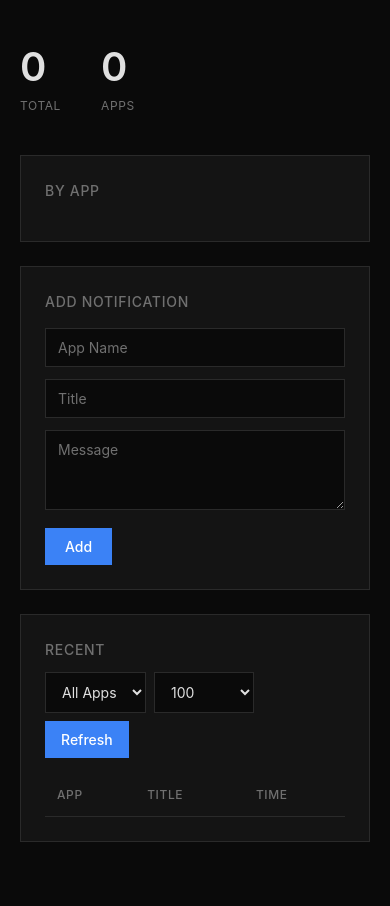
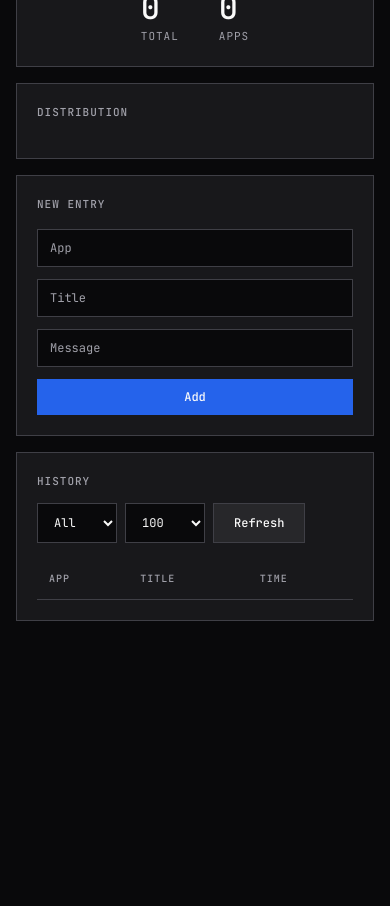
Before and after one commit to cobanov/notification-relay, a plain HTML site: page app/static/index.html in a window 390 px wide. Shown: the part 100-1006 px from the top of the page. After the commit the page ends 844 px from the top, so only its background shows below. Drawn offline with Linux system fonts and the light colour scheme; no server answers.

Commit message:
Enhance docker-compose configuration with timezone settings for PostgreSQL; update HTML structure and styles for improved UI/UX in notifications dashboard; refine JavaScript functions for better time formatting and notification handling.

```diff
--- a/app/static/index.html
+++ b/app/static/index.html
@@ -5,15 +5,19 @@
     <meta name="viewport" content="width=device-width, initial-scale=1.0">
     <title>Notifications</title>
     <link rel="stylesheet" href="/static/styles.css">
+    <link rel="preconnect" href="https://fonts.googleapis.com">
+    <link rel="preconnect" href="https://fonts.gstatic.com" crossorigin>
+    <link href="https://fonts.googleapis.com/css2?family=JetBrains+Mono:wght@400;500&display=swap" rel="stylesheet">
 </head>
 <body>
-    <div class="container">
-        <header>
-            <h1>Notifications</h1>
-            <span class="updated" id="lastUpdated"></span>
-        </header>
+    <nav>
+        <div class="nav-brand">Notifications</div>
+        <div class="nav-meta" id="lastUpdated"></div>
+    </nav>
 
-        <section class="stats">
+    <main>
+        <div class="grid">
+            <div class="card stats-card">
                 <div class="stat">
                     <span class="stat-value" id="totalNotifications">0</span>
                     <span class="stat-label">Total</span>
@@ -22,42 +26,44 @@
                     <span class="stat-value" id="uniqueApps">0</span>
                     <span class="stat-label">Apps</span>
                 </div>
-        </section>
+            </div>
 
-        <section class="panel">
-            <h2>By App</h2>
+            <div class="card chart-card">
+                <div class="card-header">Distribution</div>
                 <div id="appChart" class="chart"></div>
-        </section>
+            </div>
+        </div>
 
-        <section class="panel">
-            <h2>Add Notification</h2>
-            <div class="message success" id="successMessage">Added successfully</div>
-            <div class="message error" id="errorMessage">Failed to add</div>
+        <div class="card form-card">
+            <div class="card-header">New Entry</div>
+            <div class="toast success" id="successMessage">Added</div>
+            <div class="toast error" id="errorMessage">Failed</div>
             <form id="addForm">
-                <div class="form-row">
-                    <input type="text" id="appName" placeholder="App Name" required>
+                <div class="form-grid">
+                    <input type="text" id="appName" placeholder="App" required>
                     <input type="text" id="title" placeholder="Title" required>
-                </div>
                     <textarea id="text" placeholder="Message" required></textarea>
                     <button type="submit">Add</button>
+                </div>
             </form>
-        </section>
+        </div>
 
-        <section class="panel">
-            <div class="toolbar">
-                <h2>Recent</h2>
-                <div class="filters">
+        <div class="card table-card">
+            <div class="card-header">
+                <span>History</span>
+                <div class="controls">
                     <select id="filterApp">
-                        <option value="">All Apps</option>
+                        <option value="">All</option>
                     </select>
                     <select id="limitSelect">
                         <option value="50">50</option>
                         <option value="100" selected>100</option>
                         <option value="200">200</option>
                     </select>
-                    <button type="button" onclick="refresh()">Refresh</button>
+                    <button type="button" class="btn-secondary" onclick="refresh()">Refresh</button>
                 </div>
             </div>
+            <div class="table-wrap">
                 <table>
                     <thead>
                         <tr>
@@ -69,8 +75,10 @@
                     </thead>
                     <tbody id="notificationsTable"></tbody>
                 </table>
-        </section>
             </div>
+        </div>
+    </main>
+
     <script src="/static/script.js"></script>
 </body>
 </html>
--- a/app/static/styles.css
+++ b/app/static/styles.css
@@ -1,12 +1,15 @@
 :root {
-    --bg: #0a0a0a;
-    --surface: #141414;
-    --border: #2a2a2a;
-    --text: #e0e0e0;
-    --text-dim: #707070;
-    --accent: #3b82f6;
-    --success: #22c55e;
+    --bg: #09090b;
+    --surface: #18181b;
+    --surface-2: #27272a;
+    --border: #3f3f46;
+    --text: #fafafa;
+    --text-muted: #a1a1aa;
+    --accent: #2563eb;
+    --accent-hover: #1d4ed8;
+    --success: #10b981;
     --error: #ef4444;
+    --font-mono: 'JetBrains Mono', monospace;
 }
 
 * {
@@ -16,77 +19,92 @@
 }
 
 body {
-    font-family: -apple-system, BlinkMacSystemFont, 'SF Pro Text', system-ui, sans-serif;
+    font-family: var(--font-mono);
     background: var(--bg);
     color: var(--text);
-    line-height: 1.5;
+    font-size: 13px;
+    line-height: 1.6;
     min-height: 100vh;
 }
 
-.container {
-    max-width: 1200px;
-    margin: 0 auto;
-    padding: 40px 20px;
-}
-
-header {
+nav {
+    position: sticky;
+    top: 0;
+    z-index: 100;
     display: flex;
     justify-content: space-between;
     align-items: center;
-    margin-bottom: 40px;
-    padding-bottom: 20px;
+    padding: 16px 24px;
+    background: var(--bg);
     border-bottom: 1px solid var(--border);
 }
 
-h1 {
-    font-size: 1.5rem;
-    font-weight: 600;
-    letter-spacing: -0.02em;
+.nav-brand {
+    font-size: 14px;
+    font-weight: 500;
+    letter-spacing: 0.5px;
 }
 
-h2 {
-    font-size: 0.875rem;
-    font-weight: 500;
-    text-transform: uppercase;
-    letter-spacing: 0.05em;
-    color: var(--text-dim);
+.nav-meta {
+    font-size: 11px;
+    color: var(--text-muted);
+}
+
+main {
+    max-width: 1200px;
+    margin: 0 auto;
+    padding: 24px;
+}
+
+.grid {
+    display: grid;
+    grid-template-columns: 200px 1fr;
+    gap: 16px;
     margin-bottom: 16px;
 }
 
-.updated {
-    font-size: 0.75rem;
-    color: var(--text-dim);
+.card {
+    background: var(--surface);
+    border: 1px solid var(--border);
+    padding: 20px;
 }
 
-.stats {
+.card-header {
+    font-size: 11px;
+    font-weight: 500;
+    text-transform: uppercase;
+    letter-spacing: 1px;
+    color: var(--text-muted);
+    margin-bottom: 16px;
     display: flex;
-    gap: 40px;
-    margin-bottom: 40px;
+    justify-content: space-between;
+    align-items: center;
+}
+
+.stats-card {
+    display: flex;
+    flex-direction: column;
+    justify-content: center;
+    gap: 24px;
 }
 
 .stat {
     display: flex;
     flex-direction: column;
+    gap: 4px;
 }
 
 .stat-value {
-    font-size: 2.5rem;
-    font-weight: 600;
-    letter-spacing: -0.02em;
+    font-size: 32px;
+    font-weight: 500;
+    line-height: 1;
 }
 
 .stat-label {
-    font-size: 0.75rem;
-    color: var(--text-dim);
+    font-size: 11px;
+    color: var(--text-muted);
     text-transform: uppercase;
-    letter-spacing: 0.05em;
-}
-
-.panel {
-    background: var(--surface);
-    border: 1px solid var(--border);
-    padding: 24px;
-    margin-bottom: 24px;
+    letter-spacing: 1px;
 }
 
 .chart {
@@ -102,31 +120,35 @@ h2 {
 }
 
 .bar-label {
-    width: 120px;
-    font-size: 0.875rem;
-    color: var(--text-dim);
+    width: 100px;
+    font-size: 12px;
+    color: var(--text-muted);
     white-space: nowrap;
     overflow: hidden;
     text-overflow: ellipsis;
 }
 
 .bar-fill {
-    height: 24px;
+    height: 20px;
     background: var(--accent);
     display: flex;
     align-items: center;
     justify-content: flex-end;
     padding: 0 8px;
-    font-size: 0.75rem;
-    font-weight: 500;
-    min-width: 40px;
+    font-size: 11px;
+    min-width: 32px;
+    transition: width 0.3s ease;
 }
 
-.form-row {
+.form-card {
+    margin-bottom: 16px;
+}
+
+.form-grid {
     display: grid;
-    grid-template-columns: 1fr 1fr;
+    grid-template-columns: 1fr 1fr 2fr auto;
     gap: 12px;
-    margin-bottom: 12px;
+    align-items: start;
 }
 
 input, textarea, select {
@@ -134,13 +156,14 @@ input, textarea, select {
     border: 1px solid var(--border);
     color: var(--text);
     padding: 10px 12px;
-    font-size: 0.875rem;
-    font-family: inherit;
+    font-size: 12px;
+    font-family: var(--font-mono);
     width: 100%;
+    transition: border-color 0.2s;
 }
 
 input::placeholder, textarea::placeholder {
-    color: var(--text-dim);
+    color: var(--text-muted);
 }
 
 input:focus, textarea:focus, select:focus {
@@ -149,49 +172,49 @@ input:focus, textarea:focus, select:focus {
 }
 
 textarea {
-    resize: vertical;
-    min-height: 80px;
-    margin-bottom: 12px;
+    resize: none;
+    min-height: 38px;
+    height: 38px;
 }
 
 button {
     background: var(--accent);
-    color: white;
+    color: var(--text);
     border: none;
     padding: 10px 20px;
-    font-size: 0.875rem;
+    font-size: 12px;
     font-weight: 500;
     cursor: pointer;
-    font-family: inherit;
+    font-family: var(--font-mono);
+    transition: background 0.2s;
+    white-space: nowrap;
 }
 
 button:hover {
-    opacity: 0.9;
+    background: var(--accent-hover);
 }
 
-.toolbar {
-    display: flex;
-    justify-content: space-between;
-    align-items: center;
-    margin-bottom: 16px;
+.btn-secondary {
+    background: var(--surface-2);
+    border: 1px solid var(--border);
 }
 
-.toolbar h2 {
-    margin-bottom: 0;
+.btn-secondary:hover {
+    background: var(--border);
 }
 
-.filters {
+.controls {
     display: flex;
     gap: 8px;
 }
 
-.filters select {
+.controls select {
     width: auto;
-    min-width: 100px;
+    min-width: 80px;
 }
 
-.filters button {
-    padding: 10px 16px;
+.table-wrap {
+    overflow-x: auto;
 }
 
 table {
@@ -203,48 +226,52 @@ th, td {
     padding: 12px;
     text-align: left;
     border-bottom: 1px solid var(--border);
-    font-size: 0.875rem;
 }
 
 th {
     font-weight: 500;
-    color: var(--text-dim);
+    color: var(--text-muted);
     text-transform: uppercase;
-    font-size: 0.75rem;
-    letter-spacing: 0.05em;
+    font-size: 10px;
+    letter-spacing: 1px;
 }
 
-tr:hover {
-    background: rgba(255, 255, 255, 0.02);
+td {
+    font-size: 12px;
+}
+
+tr:hover td {
+    background: var(--surface-2);
 }
 
 .app-tag {
     display: inline-block;
-    padding: 4px 8px;
-    background: var(--border);
-    font-size: 0.75rem;
-    font-weight: 500;
+    padding: 3px 8px;
+    background: var(--surface-2);
+    border: 1px solid var(--border);
+    font-size: 11px;
 }
 
 .time {
-    color: var(--text-dim);
-    font-size: 0.75rem;
+    color: var(--text-muted);
+    font-size: 11px;
+    white-space: nowrap;
 }
 
-.message {
-    padding: 12px;
-    margin-bottom: 16px;
-    font-size: 0.875rem;
+.toast {
+    padding: 10px 12px;
+    margin-bottom: 12px;
+    font-size: 12px;
     display: none;
 }
 
-.message.success {
-    background: rgba(34, 197, 94, 0.1);
+.toast.success {
+    background: rgba(16, 185, 129, 0.1);
     border: 1px solid var(--success);
     color: var(--success);
 }
 
-.message.error {
+.toast.error {
     background: rgba(239, 68, 68, 0.1);
     border: 1px solid var(--error);
     color: var(--error);
@@ -252,22 +279,49 @@ tr:hover {
 
 .empty {
     text-align: center;
-    padding: 40px;
-    color: var(--text-dim);
+    padding: 32px;
+    color: var(--text-muted);
 }
 
-@media (max-width: 640px) {
-    .form-row {
+@media (max-width: 900px) {
+    .grid {
         grid-template-columns: 1fr;
     }
 
-    .toolbar {
+    .stats-card {
+        flex-direction: row;
+        gap: 40px;
+    }
+
+    .form-grid {
+        grid-template-columns: 1fr 1fr;
+    }
+
+    .form-grid textarea {
+        grid-column: 1 / -1;
+    }
+
+    .form-grid button {
+        grid-column: 1 / -1;
+    }
+}
+
+@media (max-width: 600px) {
+    main {
+        padding: 16px;
+    }
+
+    .form-grid {
+        grid-template-columns: 1fr;
+    }
+
+    .card-header {
         flex-direction: column;
         align-items: flex-start;
         gap: 12px;
     }
 
-    .filters {
+    .controls {
         width: 100%;
         flex-wrap: wrap;
     }
```
Also changed, not shown: app/static/script.js (+9 -31 lines), 2 other files. Lines whose indentation alone changed are shown as unchanged.
